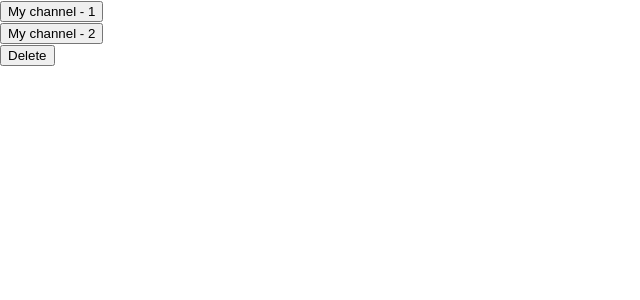
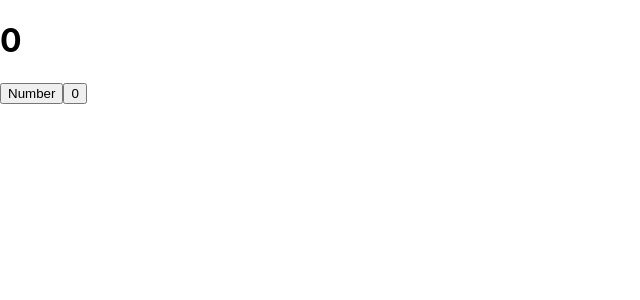
Before and after one commit to AnnAntonova2310/microtasks, a React (Create React App) app: page / in a window 1280 px wide. Shown: the top 300 px of the page, without its empty margins (0-640 px from the left). Built offline with nearby package versions, Linux system fonts and the light colour scheme.

Commit message:
Repetition UseState

```diff
--- a/src/Repetition/MicroTasks.tsx
+++ b/src/Repetition/MicroTasks.tsx
@@ -53,11 +53,11 @@
     return (
         <div>
             {/*<Body title={'New Body'}/>*/}
-            {/*<NewComponent students={students} topCars={topCars}/>*/}
+            <NewComponent/>
             {/*<Button/>*/}
-            <UnButton name={'My channel - 1'} callBack={()=>Button1Foo('Vasya', 21)}/>
-            <UnButton name={'My channel - 2'} callBack={()=>Button2Foo('Ivan')}/>
-            <UnButton name={'Delete'} callBack={DeleteButton}/>
+            {/*<UnButton name={'My channel - 1'} callBack={()=>Button1Foo('Vasya', 21)}/>*/}
+            {/*<UnButton name={'My channel - 2'} callBack={()=>Button2Foo('Ivan')}/>*/}
+            {/*<UnButton name={'Delete'} callBack={DeleteButton}/>*/}
 
         </div>
     );
--- a/src/Repetition/NewComponent.tsx
+++ b/src/Repetition/NewComponent.tsx
@@ -1,45 +1,22 @@
-import React from 'react';
-import {studentType, topCarType} from "./MicroTasks";
+import React, {useState} from 'react';
 
 
-type NewComponentType = {
-    students: Array<studentType>
-    topCars: Array<topCarType>
+export const NewComponent = () => {
 
+    let [a, setA]=useState(0)
+    const onClickHandler=()=>{
+        setA(++a)
+        console.log(a)
+    }
+
+    const deleteHandler=()=>{
+        setA(0)
+    }
+    return (
+        <div>
+            <h1>{a}</h1>
+            <button onClick={onClickHandler}>Number</button>
+            <button onClick={deleteHandler}>0</button>
+        </div>
+    );
 }
-
-
-
-export const NewComponent = (props: NewComponentType) => {
-    return (
-        // <ul>
-        //     {props.students.map((s, index) => {
-        //         return (
-        //             <li key={index}>
-        //                 <span>   {s.name} </span>
-        //                 <span>   {s.age} </span>
-        //
-        //             </li>
-        //         )
-        //     })}
-        // </ul>
-
-
-        <table>
-            <td>
-                {props.topCars.map((c, index)=>{
-
-
-                    return(
-                        <tr>
-                            Manufacturer:
-                            {c.manufacturer }
-                            Model:
-                            {c.model}
-                        </tr>
-                    )
-                })}
-            </td>
-        </table>
-    );
-};
```
